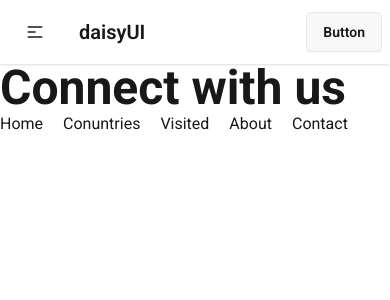
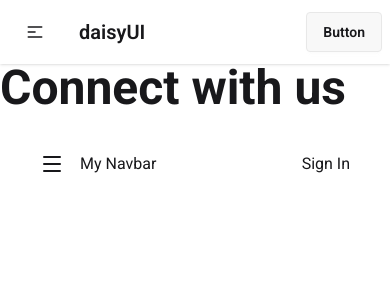
Before and after one commit to sabbir404e/React-Ecosystem, a React (Vite) app: page / in a window 390 px wide. Shown: the top 300 px of the page. Built offline with nearby package versions, Linux system fonts and the light colour scheme.

Commit message:
menu update

```diff
--- a/package.json
+++ b/package.json
@@ -12,6 +12,7 @@
   "dependencies": {
     "@tailwindcss/vite": "^4.2.2",
     "lucide": "^1.3.0",
+    "lucide-react": "^1.7.0",
     "react": "^19.2.4",
     "react-dom": "^19.2.4",
     "tailwindcss": "^4.2.2"
--- a/src/App.jsx
+++ b/src/App.jsx
@@ -7,7 +7,7 @@ function App() {
   return (
     <>
         <DaisyNav></DaisyNav>
-          <h2 className='text-5xl font-bold'>Connect with us</h2>
+          <h2 className='text-5xl font-bold mb-10'>Connect with us</h2>
           <NavBar></NavBar>
 
 
--- a/src/components/NavBar/NavBar.jsx
+++ b/src/components/NavBar/NavBar.jsx
@@ -1,5 +1,6 @@
-import React from 'react';
+import React, { useState } from 'react';
 import Link from './Link';
+import { Menu, X } from 'lucide-react';
 
 const navLinks = [
     {
@@ -31,8 +32,21 @@ const navLinks = [
 
 const NavBar = () => {
 
+    const [open, setOpen] = useState(false);
+
+    const links = navLinks.map(link => <Link key={link.id} link={link}></Link>)
+
     return (
-        <nav>
+        <nav className='flex justify-between mx-10'>
+            <span className='flex' onClick={() => setOpen(!open)}>
+                {open ? <X className='md:hidden'></X> : <Menu className='md:hidden'></Menu>}
+
+                <ul className='md: hidden'>
+                    {links}
+                </ul>
+
+            <h3 className='ml-4'>My Navbar</h3>
+            </span>
             {/* <ul className='flex'>
                 <li  className='mr-10 pl-4'><a href="">Home</a></li>
                 <li  className='mr-10'><a href="">About</a></li>
@@ -45,12 +59,14 @@ const NavBar = () => {
                navLinks.map(link => (<li key={link.id}><a className='mr-5' href={link.path}>{link.name}</a></li>))
                }
             </ul> */}
-        <ul className='flex'>
+        <ul className='md:flex hidden'>
 
             {
-                navLinks.map(link => <Link key={link.id} link={link}></Link>)
+                links
             }
        </ul>
+
+       <button>Sign In</button>
         </nav>
     );
 };
```
Also changed, not shown: 1 other file (tests, documents, lock files or other folders).
